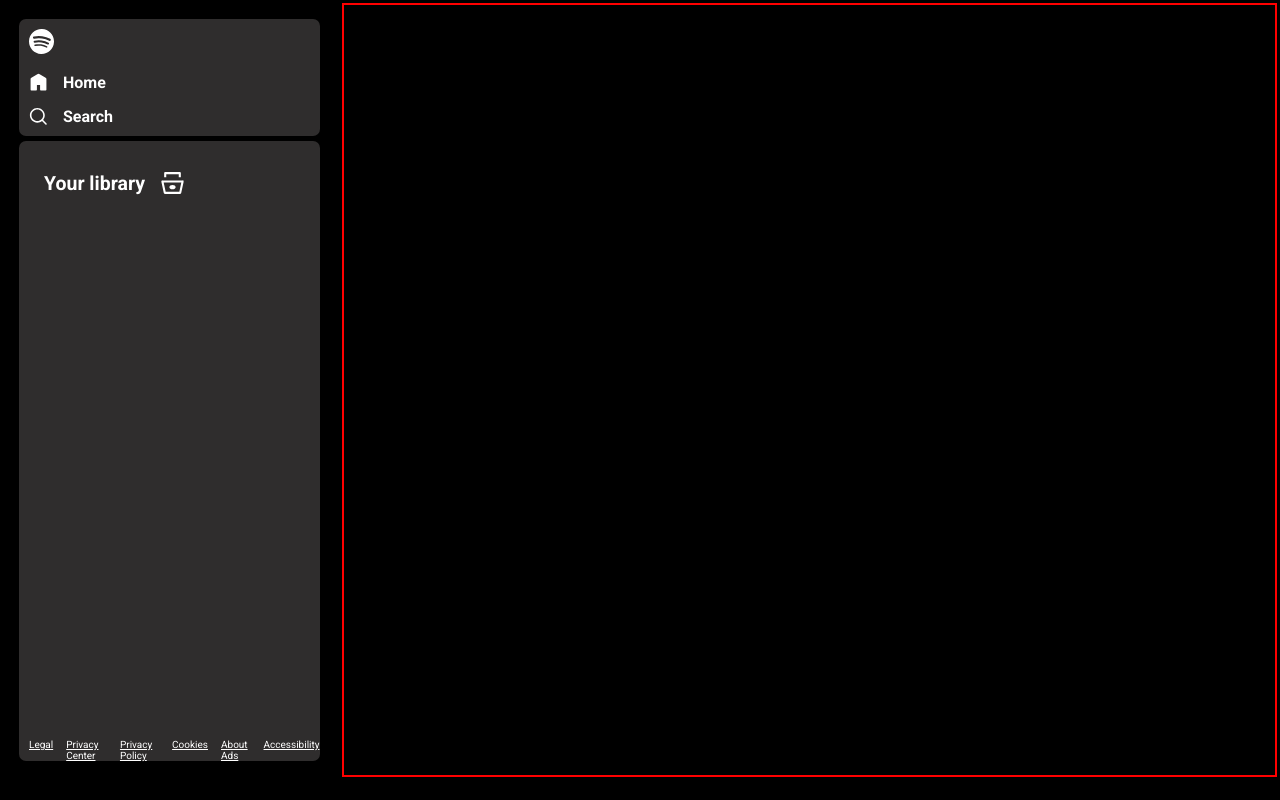
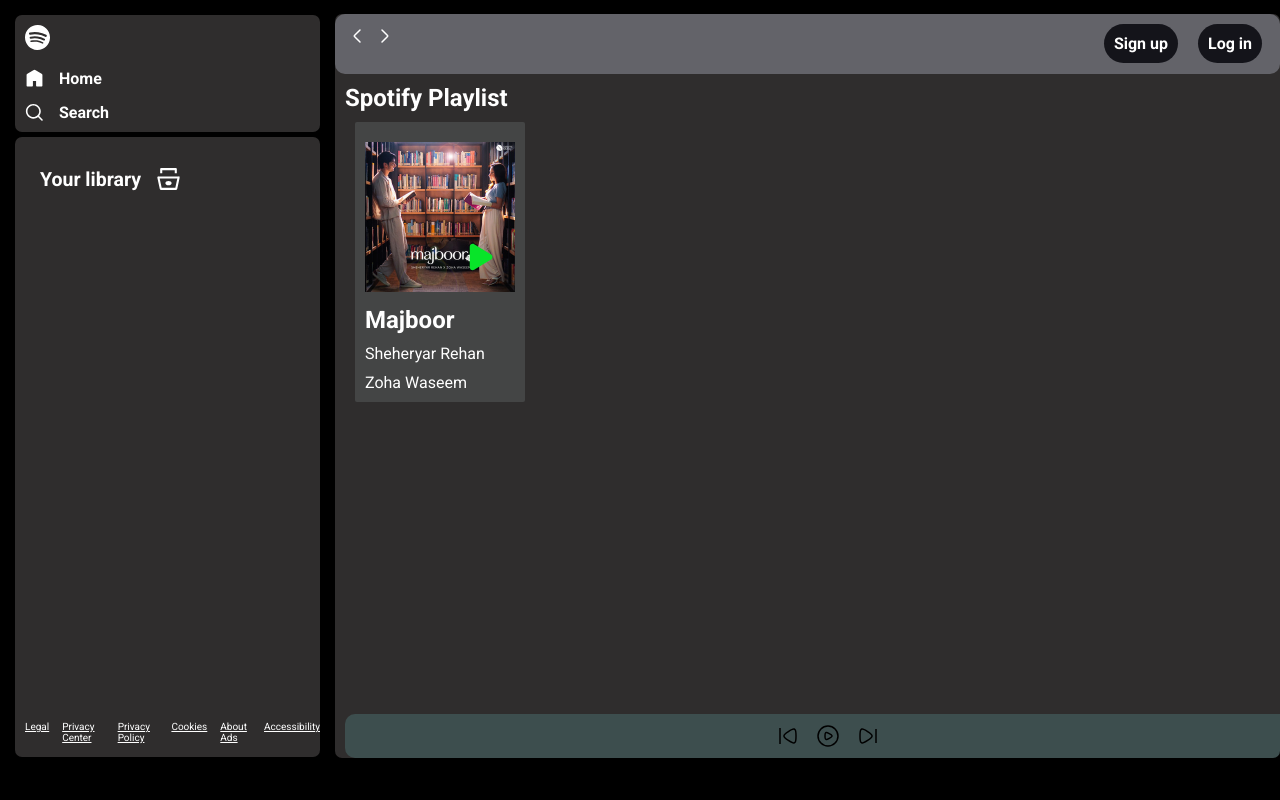
Before and after one commit to satyajit7679/javaScript-project, a plain HTML site: page spotify/index.html in a window 1280 px wide. Drawn offline with Linux system fonts and the light colour scheme.

Commit message:
update code

```diff
--- a/spotify/index.html
+++ b/spotify/index.html
@@ -57,10 +57,83 @@
             </div>
           </div>
         </div>
+      </div>
+      <div class="right bg-grey rounded">
+        <div class="header">
+          <div class="nav">
+            <svg
+              width="24"
+              height="24"
+              viewBox="0 0 24 24"
+              fill="none"
+              xmlns="http://www.w3.org/2000/svg"
+            >
+              <path
+                d="M15 6L9.70711 11.2929C9.37377 11.6262 9.20711 11.7929 9.20711 12C9.20711 12.2071 9.37377 12.3738 9.70711 12.7071L15 18"
+                stroke="#ffffff"
+                stroke-width="1.5"
+                stroke-linecap="round"
+                stroke-linejoin="round"
+              />
+            </svg>
+            <svg
+              width="24"
+              height="24"
+              viewBox="0 0 24 24"
+              fill="none"
+              xmlns="http://www.w3.org/2000/svg"
+            >
+              <path
+                d="M9 18L14.2929 12.7071C14.6262 12.3738 14.7929 12.2071 14.7929 12C14.7929 11.7929 14.6262 11.6262 14.2929 11.2929L9 6"
+                stroke="#ffffff"
+                stroke-width="1.5"
+                stroke-linecap="round"
+                stroke-linejoin="round"
+              />
+            </svg>
+          </div>
+          <div class="button">
+            <button class="signupbtn">Sign up</button>
+            <button class="loginbtn">Log in</button>
+          </div>
+        </div>
+        <div class="spotify-playlist">
+          <h2>Spotify Playlist</h2>
+          <div class="card-cointainer">
+            <div class="card">
+              <div class="play">
+                <svg
+                  xmlns="http://www.w3.org/2000/svg"
+                  viewBox="0 0 24 24"
+                  width="24"
+                  height="24"
+                  fill="black"
+                >
+                  <path
+                    fill-rule="evenodd"
+                    clip-rule="evenodd"
+                    d="M5.25 5.78987C5.25 4.42081 6.7512 3.58195 7.91717 4.29947L18.0091 10.5099C19.1196 11.1933 19.1196 12.8074 18.0091 13.4907L7.91717 19.7011C6.7512 20.4187 5.25 19.5798 5.25 18.2107V5.78987Z"
+                  />
+                </svg>
+              </div>
 
+              <img src="./song-img/song1.jpg" alt="" />
+              <h2>Majboor</h2>
+              <p>Sheheryar Rehan</p>
+              <p>Zoha Waseem</p>
             </div>
-      <div class="right border"></div>
-      <div class="header"></div>
+          </div>
+          <div class="playbar">
+            <div class="songinfo"></div>
+            <div class="songbtn">
+              <img src="./svg/previous.svg" alt="previous song">
+              <img src="./svg/play.svg" alt="play">
+              <img src="./svg/next.svg" alt="next song">
+            </div>
+            <div class="songtime"></div>
+          </div>
+        </div>
+      </div>
       <script src="./script.js"></script>
     </div>
   </body>
--- a/spotify/style.css
+++ b/spotify/style.css
@@ -17,11 +17,14 @@
 
 .left{
     width: 25vw;
-    padding: 14px;
+    padding: 10px;
 }
 
 .right{
     width: 75vw;
+    max-height: 100vh;
+    overflow: scroll;
+    position: relative;
 }
 .home{
     padding: 10px;
@@ -47,6 +50,7 @@
     gap: 13px;
     position: absolute;
     bottom: 0;
+    padding: 14px 0;
 }
 
 .footer a{
@@ -70,3 +74,132 @@
 .heading img{
     width: 25px;
 }
+
+.header{
+    display: flex;
+    justify-content: space-between;
+    background-color: rgb(99, 99, 105);
+    height: 60px;
+    border-radius: 10px;
+}
+
+.header > *{
+    padding: 10px;
+}
+
+.right{
+    margin: 14px 0;
+}
+
+
+.spotify-playlist{
+    padding: 10px;
+}
+
+.card-cointainer{
+    margin: 10px;
+    display: flex;
+    gap: 10px;
+    flex-wrap: wrap;
+    overflow-y: scroll;
+    max-height: 70vh;
+}
+
+.card{
+    width: 150px;
+    padding: 10px;
+    border-radius: 2px;
+    background-color: rgb(68, 69, 69);
+    position: relative;
+}
+
+.card > *{
+    padding-top: 10px;
+}
+.card img{
+    width: 100%;
+    object-fit: contain;
+}
+
+.play {
+    position: absolute;
+    top: 110px;
+    right: 24px;
+    width: 40px;
+    height: 30px;
+
+    border-radius: 50%;
+    display: flex;
+    align-items: center;
+    justify-content: center;
+}
+
+.play svg {
+    width: 50px;
+    height: 50px;
+    fill: rgb(8, 228, 41);
+
+}
+
+/* Optional hover effect */
+.play:hover {
+    transform: scale(1.1);
+}
+
+.button > *{
+    margin: 0 8px;
+}
+
+.signupbtn{
+    font-weight: bold;
+    background-color: rgb(20, 20, 26);
+    color: rgb(255, 255, 255);
+    border: none;
+    outline: none;
+    border-radius: 21px;
+    font-size: 16px;
+    padding: 10px;
+    cursor: pointer;
+}
+
+.signupbtn:hover{
+    color: white;
+    font-size: 17px;
+}
+
+.loginbtn{
+    font-weight: bold;
+    background-color: rgb(20, 20, 26);
+    color: rgb(255, 255, 255);
+    border: none;
+    outline: none;
+    border-radius: 21px;
+    font-size: 16px;
+    padding: 10px;
+
+    cursor: pointer;
+}
+
+.loginbtn:hover{
+    color: white;
+    font-size: 17px;
+}
+
+.spotify-playlist{
+
+}
+
+.playbar{
+    position: absolute;
+    bottom: 0;
+    background-color: rgb(61, 78, 78);
+    width: 100%;
+    padding: 10px;
+    border-radius: 10px;
+}
+
+.songbtn{
+    display: flex;
+    justify-content: center;
+    gap: 16px;
+}
--- a/spotify/utils.css
+++ b/spotify/utils.css
@@ -42,3 +42,27 @@
 .p-1{
     padding: 10px;
 }
+
+
+
+
+
+
+
+::-webkit-scrollbar {
+    width: 8px;
+}
+
+::-webkit-scrollbar-track {
+    background: #121212;
+}
+
+::-webkit-scrollbar-thumb {
+    background: linear-gradient(180deg, #3a3a3a, #1f1f1f);
+    border-radius: 20px;
+    border: 2px solid #121212;
+}
+
+::-webkit-scrollbar-thumb:hover {
+    background: linear-gradient(180deg, #555, #2a2a2a);
+}
```
Also changed, not shown: spotify/song-img/song1.jpg (added), spotify/svg/next.svg (added), spotify/svg/play.svg (added), spotify/svg/previous.svg (added), 6 other files. Lines whose indentation alone changed are shown as unchanged.
